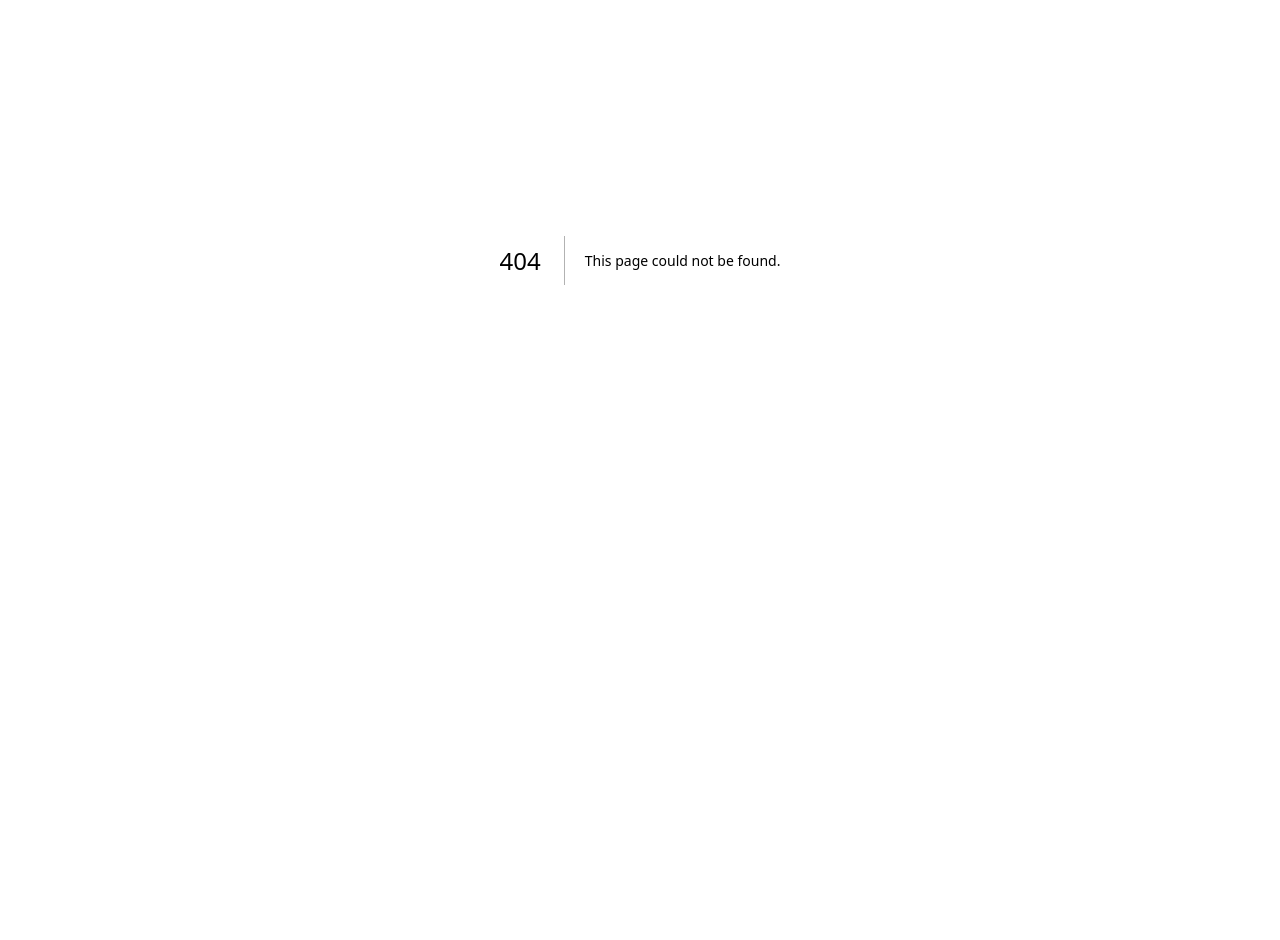
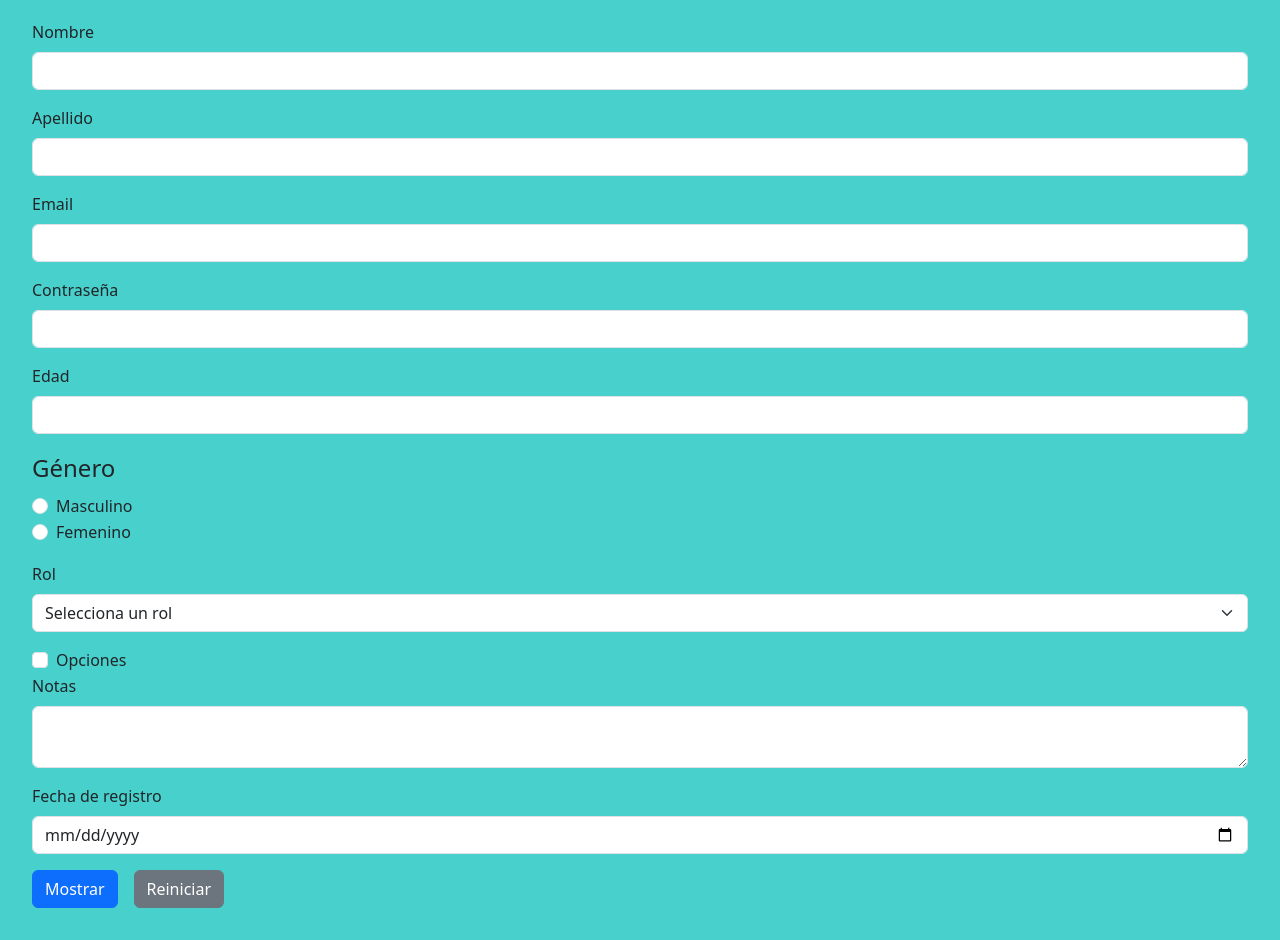
Before and after one commit to JairoJonathanCernaRodriguez/Practica-1---Componentes, a Next.js app: page /Formulario in a window 1280 px wide. Before the commit this address had no page. Shown: the part 140-1080 px from the top of the page. Before the commit the page ends 800 px from the top, so only its background shows below. Built offline with nearby package versions, Linux system fonts and the light colour scheme.

Commit message:
Practica #5 - Formularios

```diff
--- /dev/null
+++ b/src/app/Formulario/page.tsx
@@ -0,0 +1,150 @@
+'use client';
+
+import React, { useState } from 'react';
+import {
+  Button,
+  Form,
+  FormGroup,
+  Label,
+  Input,
+  Modal,
+  ModalHeader,
+  ModalBody
+} from 'reactstrap';
+
+import Titulo from '../../../components/Titulo';
+
+export default function FormularioPage() {
+    const [fondo] = useState('mediumTurquoise');
+  const [form, setForm] = useState({
+    nombre: '',
+    apellido: '',
+    email: '',
+    contraseña: '',
+    edad: '',
+    genero: '',
+    rol: '',
+    opciones: false,
+    notas: '',
+    fecha: ''
+  });
+
+  const [modal, setModal] = useState(false);
+
+  const toggle = () => setModal(!modal);
+
+  const handleChange = (e: any) => {
+    const { name, value, type, checked } = e.target;
+    setForm({
+      ...form,
+      [name]: type === 'checkbox' ? checked : value
+    });
+  };
+
+  const reiniciar = () => {
+    setForm({
+      nombre: '',
+      apellido: '',
+      email: '',
+      contraseña: '',
+      edad: '',
+      genero: '',
+      rol: '',
+      opciones: false,
+      notas: '',
+      fecha: ''
+    });
+  };
+
+return (
+    <main style={{ backgroundColor: fondo, padding: '2rem', minHeight: '100vh' }}>
+      <Titulo texto="Formulario de Registro" color="black" tamaño="5rem" fuente="Arial" />
+
+      <Form style={{ marginTop: '2rem' }}>
+        <FormGroup>
+          <Label for="nombre">Nombre</Label>
+          <Input type="text" name="nombre" value={form.nombre} onChange={handleChange} />
+        </FormGroup>
+
+        <FormGroup>
+          <Label for="apellido">Apellido</Label>
+          <Input type="text" name="apellido" value={form.apellido} onChange={handleChange} />
+        </FormGroup>
+
+        <FormGroup>
+          <Label for="email">Email</Label>
+          <Input type="email" name="email" value={form.email} onChange={handleChange} />
+        </FormGroup>
+
+        <FormGroup>
+          <Label for="contraseña">Contraseña</Label>
+          <Input type="password" name="contraseña" value={form.contraseña} onChange={handleChange} />
+        </FormGroup>
+
+        <FormGroup>
+          <Label for="edad">Edad</Label>
+          <Input type="number" name="edad" value={form.edad} onChange={handleChange} />
+        </FormGroup>
+
+        <FormGroup tag="fieldset">
+          <legend>Género</legend>
+          <FormGroup check>
+            <Label check>
+              <Input type="radio" name="genero" value="Masculino" checked={form.genero === 'Masculino'} onChange={handleChange} />
+              Masculino
+            </Label>
+          </FormGroup>
+          <FormGroup check>
+            <Label check>
+              <Input type="radio" name="genero" value="Femenino" checked={form.genero === 'Femenino'} onChange={handleChange} />
+              Femenino
+            </Label>
+          </FormGroup>
+        </FormGroup>
+
+        <FormGroup>
+          <Label for="rol">Rol</Label>
+          <Input type="select" name="rol" value={form.rol} onChange={handleChange}>
+            <option value="">Selecciona un rol</option>
+            <option value="Administrador">Administrador</option>
+            <option value="Editor">Editor</option>
+            <option value="Lector">Lector</option>
+          </Input>
+        </FormGroup>
+
+        <FormGroup check>
+          <Label check>
+            <Input type="checkbox" name="opciones" checked={form.opciones} onChange={handleChange} />
+            Opciones
+          </Label>
+        </FormGroup>
+
+        <FormGroup>
+          <Label for="notas">Notas</Label>
+          <Input type="textarea" name="notas" value={form.notas} onChange={handleChange} />
+        </FormGroup>
+
+        <FormGroup>
+          <Label for="fecha">Fecha de registro</Label>
+          <Input type="date" name="fecha" value={form.fecha} onChange={handleChange} />
+        </FormGroup>
+
+        <div style={{ marginTop: '1rem' }}>
+          <Button color="primary" onClick={toggle} style={{ marginRight: '1rem' }}>
+            Mostrar
+          </Button>
+          <Button color="secondary" onClick={reiniciar}>
+            Reiniciar
+          </Button>
+        </div>
+      </Form>
+
+      <Modal isOpen={modal} toggle={toggle}>
+        <ModalHeader toggle={toggle}>Datos del formulario</ModalHeader>
+        <ModalBody>
+          <pre>{JSON.stringify(form, null, 2)}</pre>
+        </ModalBody>
+      </Modal>
+    </main>
+  );
+}
--- a/src/app/page.tsx
+++ b/src/app/page.tsx
@@ -23,7 +23,7 @@ export default function Home() {
     <main style={{ backgroundColor: fondo, padding: '2rem', minHeight: '100vh' }}>
       {/* Componentes práctica 1 */}
       <Titulo texto="Practica 1" color="navy" tamaño="5rem" fuente="Arial" />
-      <Parrafo texto="Párrafo con props." color="blue" tamaño="3rem" fuente="Verdana" />
+      <Parrafo texto="Párrafo con props." color="red" tamaño="3rem" fuente="Verdana" />
       <Imagen src="/next.svg" alt="Logo Next.js" ancho={200} alto={200} />
 
       <hr style={{ margin: '2rem 0', border: 'none', height: '2px', backgroundColor: 'white' }} />
```
